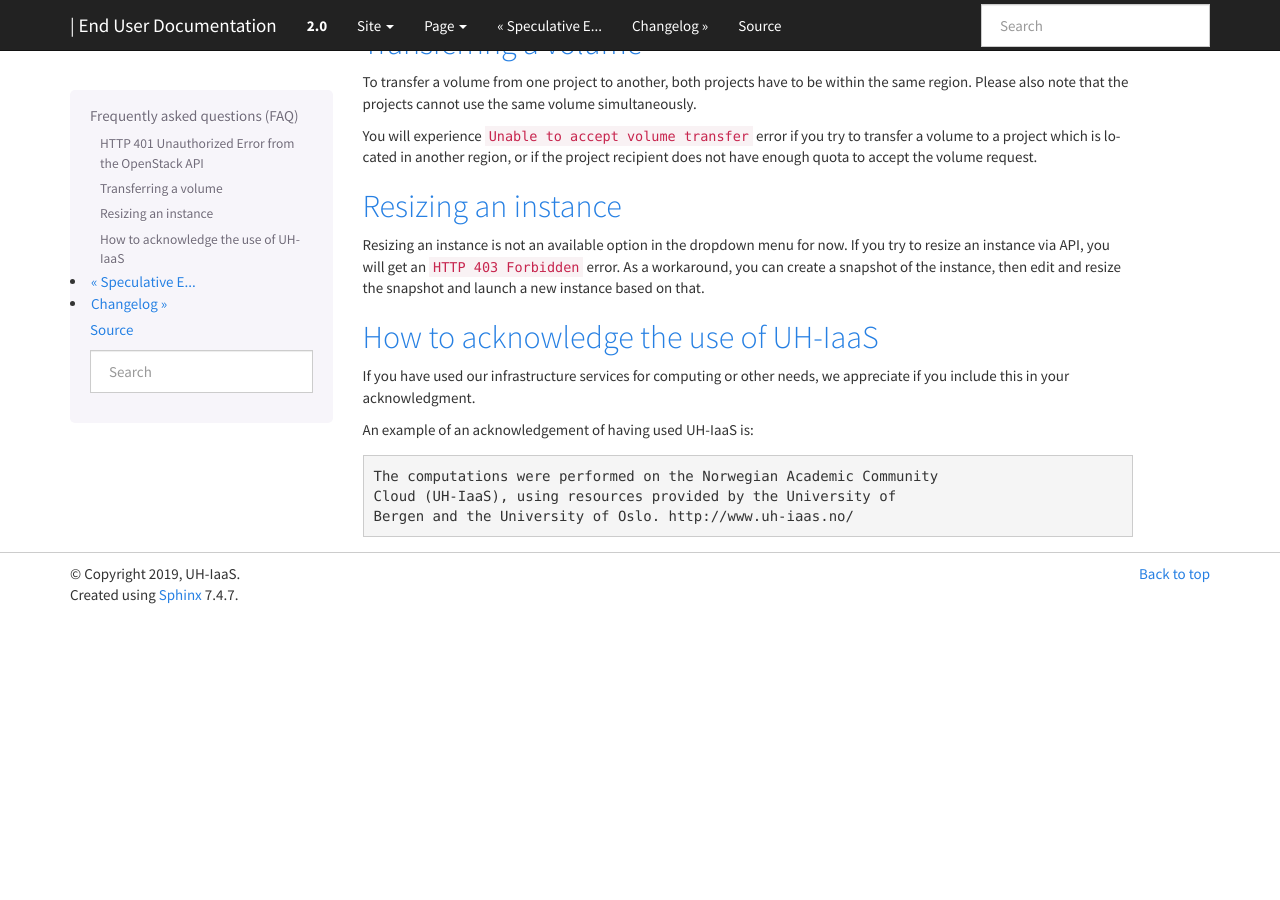
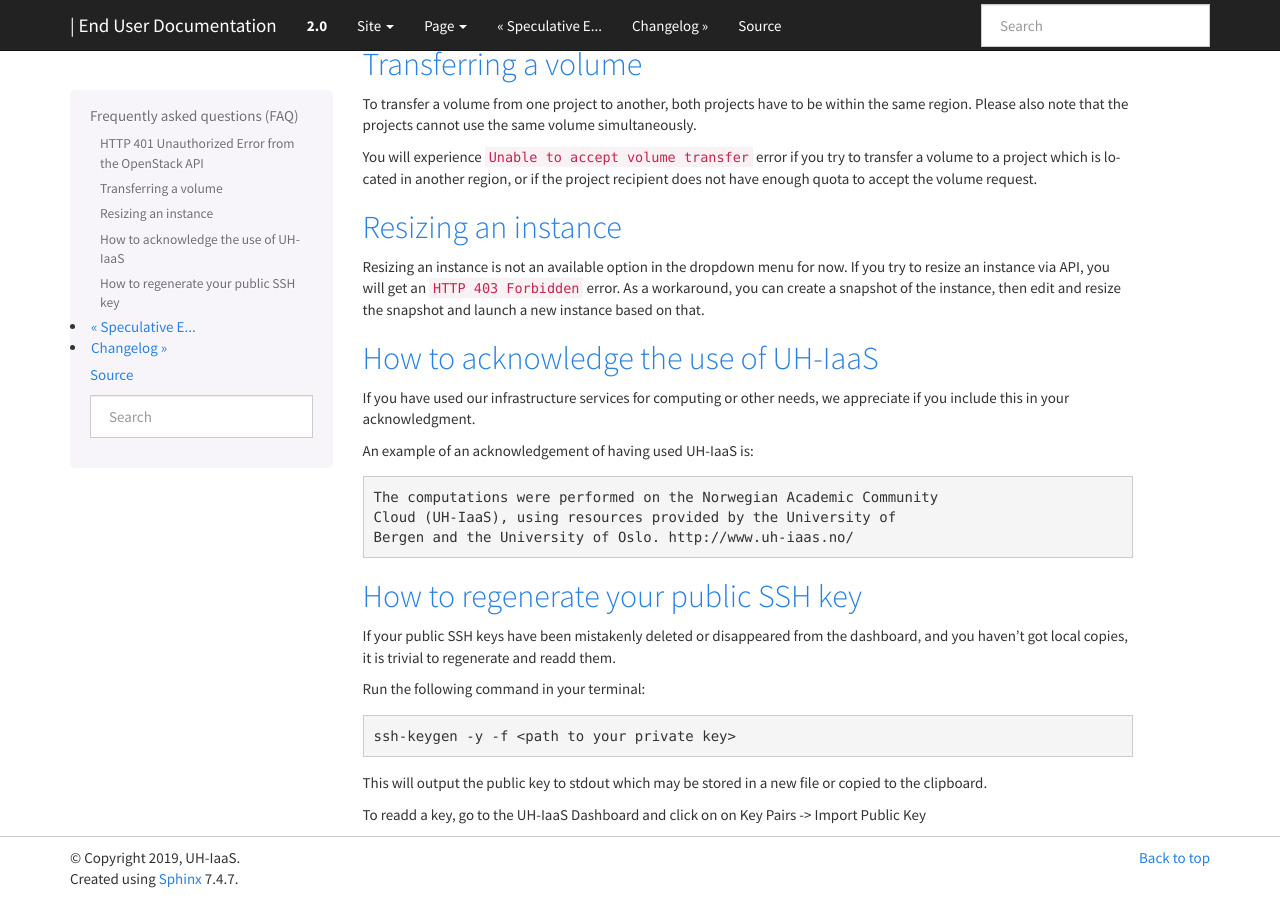
Before and after one commit to norcams/docs-enduser, a Sphinx documentation site: the page built from docs/FAQ.rst, in a window 1280 px wide and 900 px high, scrolled down 596 px. Built offline with Sphinx 7.4.7, drawn with Linux system fonts in a browser that asks for light colours; before the commit the page ends 1212 px from its top, so only the background shows below that; some of the changed text lies outside the part shown.

Commit message:
how to regenerate public ssh key in faq

```diff
--- a/docs/FAQ.rst
+++ b/docs/FAQ.rst
@@ -62,3 +62,22 @@ An example of an acknowledgement of having used UH-IaaS is:
   The computations were performed on the Norwegian Academic Community
   Cloud (UH-IaaS), using resources provided by the University of
   Bergen and the University of Oslo. http://www.uh-iaas.no/
+
+How to regenerate your public SSH key
+-------------------------------------
+
+If your public SSH keys have been mistakenly deleted or disappeared from the
+dashboard, and you haven't got local copies, it is trivial to regenerate and
+readd them.
+
+Run the following command in your terminal:
+
+.. code-block:: none
+
+  ssh-keygen -y -f <path to your private key>
+
+This will output the public key to stdout which may be stored in a new file or
+copied to the clipboard.
+
+To readd a key, go to the UH-IaaS Dashboard and click on on
+Key Pairs -> Import Public Key
```
